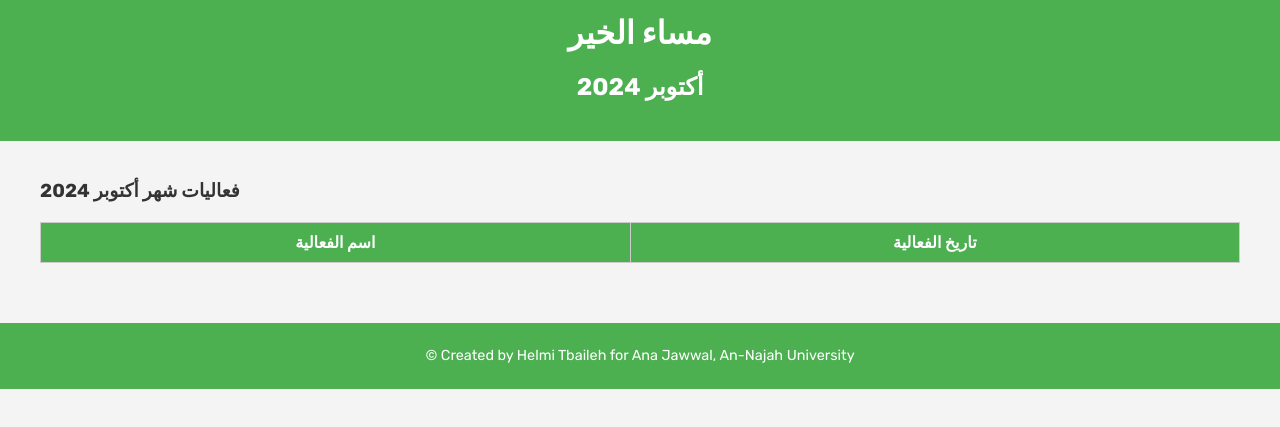
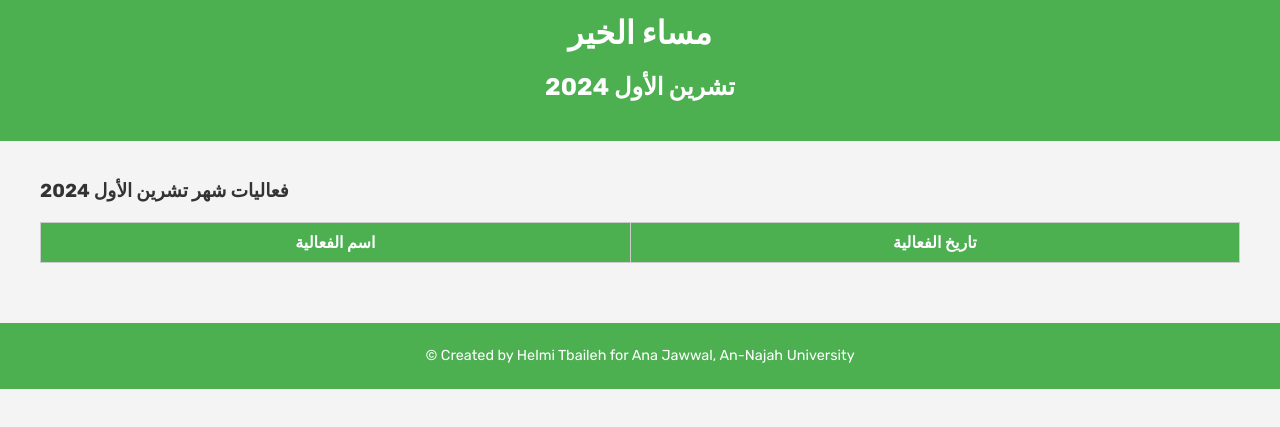
Before and after one commit to helmitbaileh/anajawwal, a plain HTML site: page index.html in a window 1280 px wide. Shown: the part 219-646 px from the top of the page. Drawn offline with Linux system fonts and the light colour scheme; no server answers.

Commit message:
Add files via upload

```diff
--- a/index.html
+++ b/index.html
@@ -69,18 +69,18 @@
       const currentYear = currentDate.getFullYear();
 
       const monthNames = [
-        "يناير",
-        "فبراير",
-        "مارس",
-        "أبريل",
-        "مايو",
-        "يونيو",
-        "يوليو",
-        "أغسطس",
-        "سبتمبر",
-        "أكتوبر",
-        "نوفمبر",
-        "ديسمبر",
+        "كانون الثاني",
+        "شباط",
+        "آذار",
+        "نيسان",
+        "أيار",
+        "حزيران",
+        "تموز",
+        "آب",
+        "أيلول",
+        "تشرين الأول",
+        "تشرين الثاني",
+        "كانون الأول",
       ];
       document.getElementById(
         "monthYear"
```
Also changed, not shown: manage.html (+12 -12 lines).
